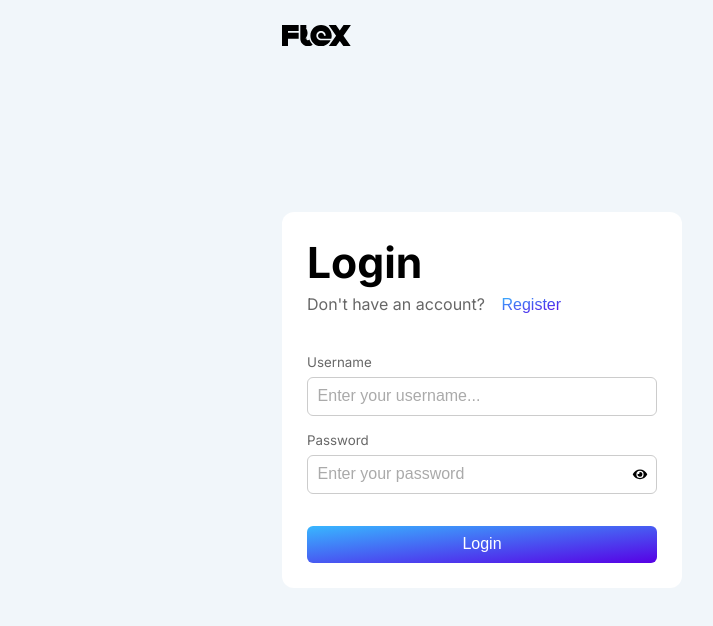
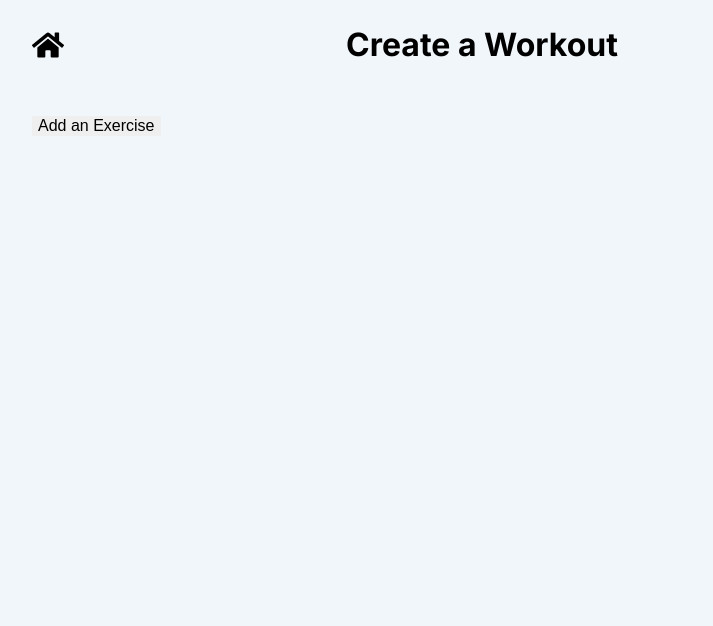
Before and after one commit to phidalgodiblasio/Flex, a React (Create React App) app in the folder frontend/flex/: page /create-workout in a window 1280 px wide. Before the commit this address led to /auth. Shown: the top 626 px of the page, without its empty margins (158-871 px from the left). Built offline with nearby package versions, Linux system fonts and the light colour scheme.

Commit message:
Logic for UI in create workout page done

```diff
--- a/frontend/flex/src/js/App.js
+++ b/frontend/flex/src/js/App.js
@@ -4,6 +4,7 @@ import Homepage from './Homepage';
 import React, { Component } from 'react';
 import { Routes, Route, Navigate } from 'react-router-dom';
 import { withRouter } from './withRouter';
+import CreateWorkout from './CreateWorkout';
 
 class App extends Component {
   constructor(props) {
@@ -39,6 +40,7 @@ class App extends Component {
     return (
       <>
         <Routes>
+          { /* TODO: Fix this with authentication from cookies */}
           <Route path="*" element={
             this.state.loggedIn ? (
               <Navigate to="/home" />
@@ -48,6 +50,7 @@ class App extends Component {
           } />
           <Route path="/auth" element={<Authentication userLogin={(username) => this.userLogin(username)} />} />
           <Route path="/home" element={<Homepage userLogout={() => this.userLogout()} username={this.state.username} />} />
+          <Route path="/create-workout" element={<CreateWorkout />} exercises={[]} />
         </Routes>
       </>
     )
--- /dev/null
+++ b/frontend/flex/src/js/CreateWorkout.js
@@ -0,0 +1,194 @@
+import React, { Component } from 'react';
+import { FaHome, FaPlus } from 'react-icons/fa';
+import { withRouter } from './withRouter';
+import styles from '../style/CreateWorkout.module.css';
+import PageHeader from './PageHeader';
+import CreateWorkoutExercise from './CreateWorkoutExercise';
+
+export default class CreateWorkout extends Component {
+  universalKey = 0;
+
+  constructor(props) {
+    super(props)
+
+    // TODO: Pull exercises in as a prop (idk why i was struggling with this)
+    this.state = {
+      exercises: []
+    }
+  }
+
+  addExercise() {
+    let newExercises = this.state.exercises;
+    let newExercise = {
+      id: this.universalKey++,
+      name: "",
+      sets: [
+        {
+          id: this.universalKey++,
+          weight: 0,
+          reps: 0,
+        }
+      ]
+    }
+    newExercises.push(newExercise);
+    this.setState({
+      exercises: newExercises
+    })
+  }
+
+  /*addExerciseAfterIndex(index) {
+    let newExercise = {
+      id: this.universalKey++,
+      name: "",
+      sets: [
+        {
+          weight: 0,
+          reps: 0,
+        }
+      ]
+    }
+
+    // Create a new exercise array [all items before index, {newExercise}, all items after index]
+    let newExercises = this.state.exercises.slice(0, index + 1);
+    newExercises.push(newExercise);
+    newExercises = newExercises.concat(this.state.exercises.slice(index + 1));
+
+    this.setState({
+      exercises: newExercises
+    })
+  }*/
+
+  handleNameChange(id, name) {
+    // find the exercise with the given id and update its name to the new name
+    let newExercises = this.state.exercises.map(exercise => {
+      if(exercise.id === id) return {...exercise, name: name}
+      return exercise;
+    })
+
+    this.setState({
+      exercises: newExercises
+    })
+  }
+
+  handleWeightChange(exerciseId, setId, weight) {
+    // find the exercise with id exerciseId, then find the set within that exercise that has id setId
+    // change the weight of that set while maintaining everything else about the objects
+    // yeah, i hate this too. no idea how to do it better tho
+    let newExercises = this.state.exercises.map(exercise => {
+      if(exercise.id === exerciseId) {
+        let newSets = exercise.sets.map(set => {
+          if(set.id === setId) return {...set, weight: weight}
+          return set;
+        })
+        return {...exercise, sets: newSets}
+      }
+      return exercise;
+    })
+
+    this.setState({
+      exercises: newExercises
+    })
+  }
+
+  handleRepsChange(exerciseId, setId, reps) {
+    // find the exercise with id exerciseId, then find the set within that exercise that has id setId
+    // change the reps of that set while maintaining everything else about the objects
+    // yeah, i hate this too. no idea how to do it better tho
+    let newExercises = this.state.exercises.map(exercise => {
+      if(exercise.id === exerciseId) {
+        let newSets = exercise.sets.map(set => {
+          if(set.id === setId) return {...set, reps: reps}
+          return set;
+        })
+        return {...exercise, sets: newSets}
+      }
+      return exercise;
+    })
+
+    this.setState({
+      exercises: newExercises
+    })
+  }
+
+  addSet(id) {
+    let newExercises = this.state.exercises.map(exercise => {
+      // Add a new set to the end of the exercise with the matching id
+      if(exercise.id === id) {
+        let newSets = exercise.sets;
+        newSets.push({ id: this.universalKey++, weight: 0, reps: 0})
+        return {...exercise, sets: newSets}
+      }
+      return exercise;
+    })
+
+    this.setState({
+      exercises: newExercises
+    })
+  }
+
+  removeSet(exerciseId, setId) {
+    let newExercises = this.state.exercises.map(exercise => {
+      // Add a new set to the end of the exercise with the matching id
+      if(exercise.id === exerciseId) {
+        // remove the set that has id of setId
+        let newSets = exercise.sets.filter(set => set.id != setId)
+        return {...exercise, sets: newSets}
+      }
+      return exercise;
+    })
+
+    this.setState({
+      exercises: newExercises
+    })
+  }
+
+  deleteExercise(id) {
+    let newExercises = this.state.exercises.filter(exercise => exercise.id != id);
+
+    this.setState({
+      exercises: newExercises
+    })
+  }
+
+  render() {
+    // Yeah i know i hate that im passing in all these functions but idk how else to do this
+    // I have to maintain the state in this parent object, otherwise I can't have a dynamic list of exercises with changing state
+    // this is because when i add/remove an exercise, the state of this parent will change and cause a rerender, causing all the exercises to lose state
+    // if you know a better way of doing this please tell me
+    let exercisesRender = this.state.exercises.map((exercise, index) => {
+      let render = <CreateWorkoutExercise
+        key={exercise.id}
+        id={exercise.id}
+        name={exercise.name}
+        sets={exercise.sets}
+        handleNameChange={(id, name) => this.handleNameChange(id, name)}
+        handleWeightChange={(exerciseId, setId, weight) => this.handleWeightChange(exerciseId, setId, weight)}
+        handleRepsChange={(exerciseId, setId, reps) => this.handleRepsChange(exerciseId, setId, reps)}
+        addSet={(id) => this.addSet(id)}
+        removeSet={(exerciseId, setId) => this.removeSet(exerciseId, setId)}
+        deleteExercise={(id) => this.deleteExercise(id)}
+      />;
+      /*if(index != this.state.exercises.length - 1) {
+        render = (
+          <>
+            {render}
+            <button onClick={() => this.addExerciseAfterIndex(index)}><FaPlus /></button>
+          </>
+        )
+      }*/
+      return render;
+    })
+
+    return (
+      <>
+        <PageHeader title="Create a Workout" />
+        <div className="container">
+          {exercisesRender}
+          <button onClick={() => this.addExercise()}>
+            Add an Exercise
+          </button>
+        </div>
+      </>
+    )
+  }
+}
--- /dev/null
+++ b/frontend/flex/src/js/CreateWorkoutExercise.js
@@ -0,0 +1,41 @@
+import React, { Component } from 'react'
+import styles from '../style/CreateWorkout.module.css'
+import { FaPlus, FaTrash } from 'react-icons/fa'
+
+export default function CreateWorkoutExercise({id, name, sets, handleNameChange, addSet, removeSet, handleWeightChange, handleRepsChange, deleteExercise}) {
+  let setRender = sets.map((set, index) => {
+    let deleteButtonRender = sets.length === 1 ? null : <button onClick={() => removeSet(id, set.id)}><FaTrash /></button>
+    return (
+      <tr key={set.id}>
+        <td>{index + 1}</td>
+        <td><input type="number" value={set.weight} onChange={(e) => handleWeightChange(id, set.id, e.target.value)} /></td>
+        <td><input type="number" value={set.reps} onChange={(e) => handleRepsChange(id, set.id, e.target.value)} /></td>
+        <td>
+          {deleteButtonRender}
+        </td>
+      </tr>
+    )
+  })
+
+  return (
+    <div className="large-padding">
+      <div>
+        <h3><input placeholder="Give this exercise a name..." value={name} onChange={(e) => handleNameChange(id, e.target.value)} /></h3>
+        <button onClick={() => deleteExercise(id)}><FaTrash /></button>
+      </div>
+      <table>
+        <tbody>
+          <tr>
+            <th>Set</th>
+            <th>Weight</th>
+            <th>Reps</th>
+          </tr>
+          {setRender}
+          <tr>
+            <td><button onClick={() => addSet(id)}><FaPlus /> Add A Set</button></td>
+          </tr>
+        </tbody>
+      </table>
+    </div>
+  )
+}
--- /dev/null
+++ b/frontend/flex/src/js/PageHeader.js
@@ -0,0 +1,18 @@
+import React from 'react';
+import { withRouter } from './withRouter';
+import styles from '../style/PageHeader.module.css';
+import { FaHome } from 'react-icons/fa';
+import { useNavigate } from 'react-router-dom';
+
+export default function PageHeader({title}) {
+  const navigate = useNavigate();
+
+  return (
+    <header className={`${styles.header} container`}>
+      <button className="transparent-button" onClick={() => navigate('/home')}>
+        <FaHome />
+      </button>
+      <h2>{title}</h2>
+    </header>
+  )
+}
--- a/frontend/flex/src/js/WorkoutSection.js
+++ b/frontend/flex/src/js/WorkoutSection.js
@@ -4,8 +4,9 @@ import { FaPlus, FaArrowRight } from 'react-icons/fa'
 import SecondaryButton from './SecondaryButton'
 import styles from '../style/WorkoutSection.module.css'
 import Workout from './Workout'
+import { withRouter } from './withRouter'
 
-export default class WorkoutSection extends Component {
+class WorkoutSection extends Component {
   componentDidMount() {
     /*
     // Delete workout
@@ -128,7 +129,7 @@ export default class WorkoutSection extends Component {
           <div>
             <button className="primary-button" onClick={() => this.toggleWorkoutMenu()}><FaPlus /> Add New Workout</button>
             <nav className={workoutMenuClasses} aria-expanded={this.state.workoutMenuOpen}>
-              <button className="workout-menu-item">Start From Scratch</button>
+              <button onClick={() => this.props.navigate('/create-workout')} className="workout-menu-item">Start From Scratch</button>
               <button className="workout-menu-item">Use A Template</button>
             </nav>
           </div>
@@ -141,3 +142,5 @@ export default class WorkoutSection extends Component {
     )
   }
 }
+
+export default withRouter(WorkoutSection);
--- /dev/null
+++ b/frontend/flex/src/style/PageHeader.module.css
@@ -0,0 +1,24 @@
+.header {
+  position: relative;
+  background-color: var(--background-color);
+}
+
+.header button {
+  position: absolute;
+  font-size: var(--large-text);
+  /* padding: 8px; */
+  padding: 0 8px;
+  transform: translateX(-8px);
+  border-radius: var(--rounded-border);
+  line-height: 1em;
+}
+
+.header button svg {
+  height: 40px;
+}
+
+.header h2 {
+  text-align: center;
+  margin: 0;
+  line-height: 40px;
+}
--- a/frontend/flex/src/style/index.css
+++ b/frontend/flex/src/style/index.css
@@ -6,11 +6,12 @@
 
 body {
   margin: 0;
-  background-color: #F1F6FA;
+  background-color: var(--background-color);
   font-family: 'Inter', sans-serif;
   -webkit-font-smoothing: antialiased;
   -moz-osx-font-smoothing: grayscale;
 
+  --background-color: #F1F6FA;
   --on-background-color: #000;
   --section-color: #fff;
   --text-color: #0009;
```
Also changed, not shown: frontend/flex/src/style/CreateWorkout.module.css (added).
